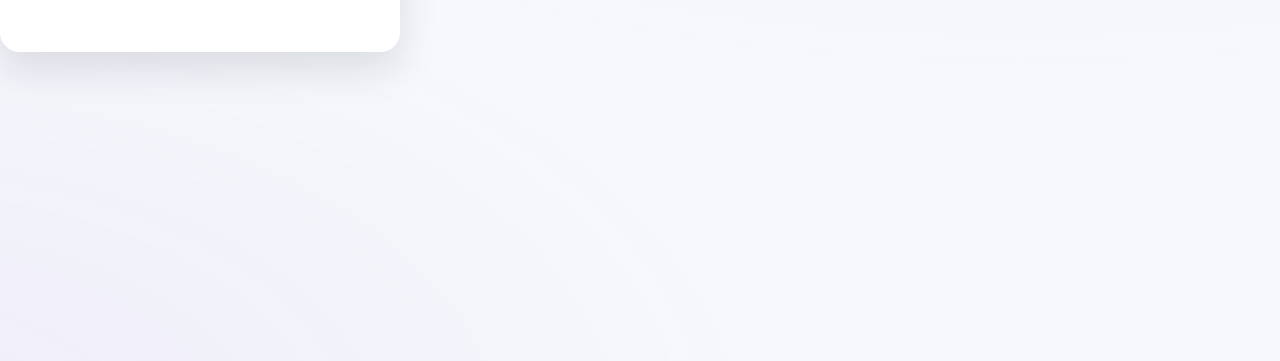
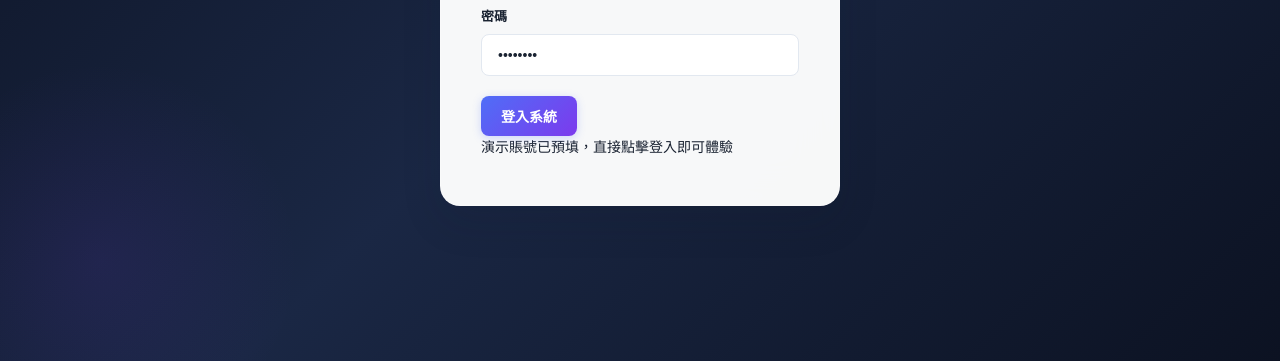
Before and after one commit to lhj77432-ux/chatiq-ai, a website: page frontend/index.html in a window 1280 px wide. Shown: the part 439-800 px from the top of the page. Drawn offline with nearby package versions, Linux system fonts and the light colour scheme.

Commit message:
修復CSS選擇器不匹配(login-page/app)+更新版本v6

```diff
--- a/css/style.css
+++ b/css/style.css
@@ -21,17 +21,17 @@
     background: var(--bg-primary); color: var(--text-primary);
     font-size: 14px; line-height: 1.5; -webkit-font-smoothing: antialiased;
 }
-.login-container {
+#loginPage {
     min-height: 100vh; display: flex; align-items: center; justify-content: center;
     background: linear-gradient(135deg, #0c1222 0%, #1a2744 50%, #0c1222 100%);
     position: relative; overflow: hidden;
 }
-.login-container::before {
+#loginPage::before {
     content: ''; position: absolute; width: 600px; height: 600px;
     background: radial-gradient(circle, rgba(79,110,247,0.15) 0%, transparent 70%);
     top: -200px; right: -100px; border-radius: 50%;
 }
-.login-container::after {
+#loginPage::after {
     content: ''; position: absolute; width: 400px; height: 400px;
     background: radial-gradient(circle, rgba(124,58,237,0.1) 0%, transparent 70%);
     bottom: -100px; left: -100px; border-radius: 50%;
@@ -75,7 +75,7 @@
 }
 .btn-secondary:hover { border-color: var(--accent); color: var(--accent); background: var(--accent-light); }
 .btn-sm { padding: 6px 12px; font-size: 12px; }
-.app-container { display: flex; min-height: 100vh; }
+#app { display: flex; min-height: 100vh; }
 .sidebar {
     width: 240px; background: var(--sidebar-bg); color: var(--sidebar-text);
     display: flex; flex-direction: column; position: fixed; height: 100vh; z-index: 100;
@@ -307,9 +307,7 @@
 #quickReplyPanel { padding: 8px 16px; border-top: 1px solid var(--border); background: var(--bg-primary); display: none; flex-wrap: wrap; gap: 6px; }
 #aiAssistPanel { padding: 8px 16px; background: #f0f7ff; border-top: 1px solid #cce0ff; font-size: 12px; display: none; }
 
-/* ===== Login Page ===== */
-#loginPage { display: flex; }
-#appContainer { display: none; }
+
 
 /* ===== Sidebar Mobile ===== */
 .sidebar.open { transform: translateX(0); }
--- a/frontend/css/style.css
+++ b/frontend/css/style.css
@@ -21,17 +21,17 @@
     background: var(--bg-primary); color: var(--text-primary);
     font-size: 14px; line-height: 1.5; -webkit-font-smoothing: antialiased;
 }
-.login-container {
+#loginPage {
     min-height: 100vh; display: flex; align-items: center; justify-content: center;
     background: linear-gradient(135deg, #0c1222 0%, #1a2744 50%, #0c1222 100%);
     position: relative; overflow: hidden;
 }
-.login-container::before {
+#loginPage::before {
     content: ''; position: absolute; width: 600px; height: 600px;
     background: radial-gradient(circle, rgba(79,110,247,0.15) 0%, transparent 70%);
     top: -200px; right: -100px; border-radius: 50%;
 }
-.login-container::after {
+#loginPage::after {
     content: ''; position: absolute; width: 400px; height: 400px;
     background: radial-gradient(circle, rgba(124,58,237,0.1) 0%, transparent 70%);
     bottom: -100px; left: -100px; border-radius: 50%;
@@ -75,7 +75,7 @@
 }
 .btn-secondary:hover { border-color: var(--accent); color: var(--accent); background: var(--accent-light); }
 .btn-sm { padding: 6px 12px; font-size: 12px; }
-.app-container { display: flex; min-height: 100vh; }
+#app { display: flex; min-height: 100vh; }
 .sidebar {
     width: 240px; background: var(--sidebar-bg); color: var(--sidebar-text);
     display: flex; flex-direction: column; position: fixed; height: 100vh; z-index: 100;
@@ -307,9 +307,7 @@
 #quickReplyPanel { padding: 8px 16px; border-top: 1px solid var(--border); background: var(--bg-primary); display: none; flex-wrap: wrap; gap: 6px; }
 #aiAssistPanel { padding: 8px 16px; background: #f0f7ff; border-top: 1px solid #cce0ff; font-size: 12px; display: none; }
 
-/* ===== Login Page ===== */
-#loginPage { display: flex; }
-#appContainer { display: none; }
+
 
 /* ===== Sidebar Mobile ===== */
 .sidebar.open { transform: translateX(0); }
--- a/frontend/index.html
+++ b/frontend/index.html
@@ -3,7 +3,6 @@
 <head>
     <meta charset="UTF-8">
     <meta name="viewport" content="width=device-width, initial-scale=1.0">
-    <script>window.onerror=function(m,s,l,c,e){var d=document.createElement("div");d.style.cssText="position:fixed;top:0;left:0;right:0;background:#ff4444;color:white;padding:10px;z-index:99999;font-size:12px;";d.textContent="JS ERROR: "+m+" at line "+l;document.body.appendChild(d);};</script>
     <title>ChatIQ AI - WhatsApp 智能客服與客戶分析系統</title>
     <link rel="stylesheet" href="css/style.css?v=5">
     <script src="https://cdn.jsdelivr.net/npm/echarts@5.4.3/dist/echarts.min.js"></script>
```
Also changed, not shown: index.html (+0 -1 lines).
